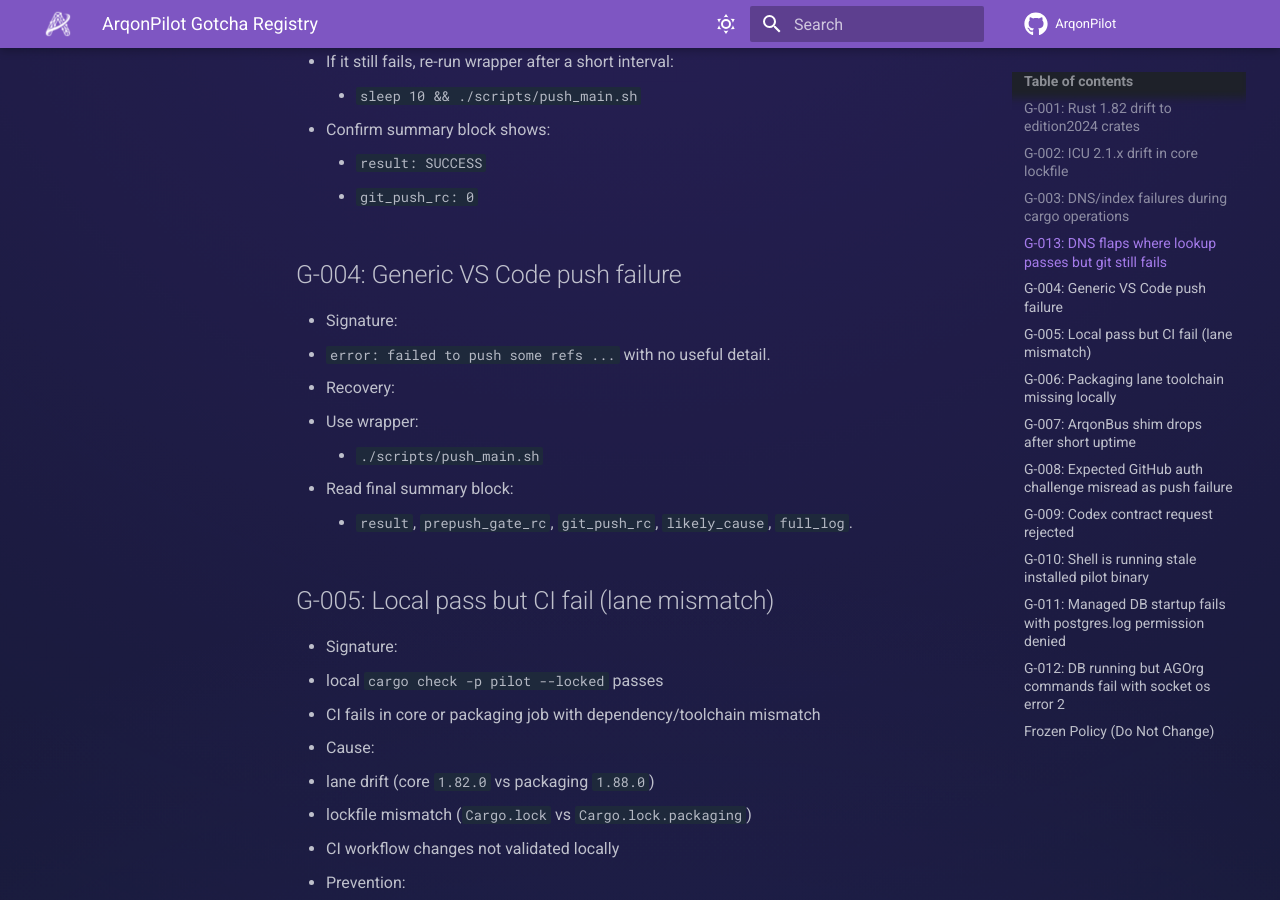
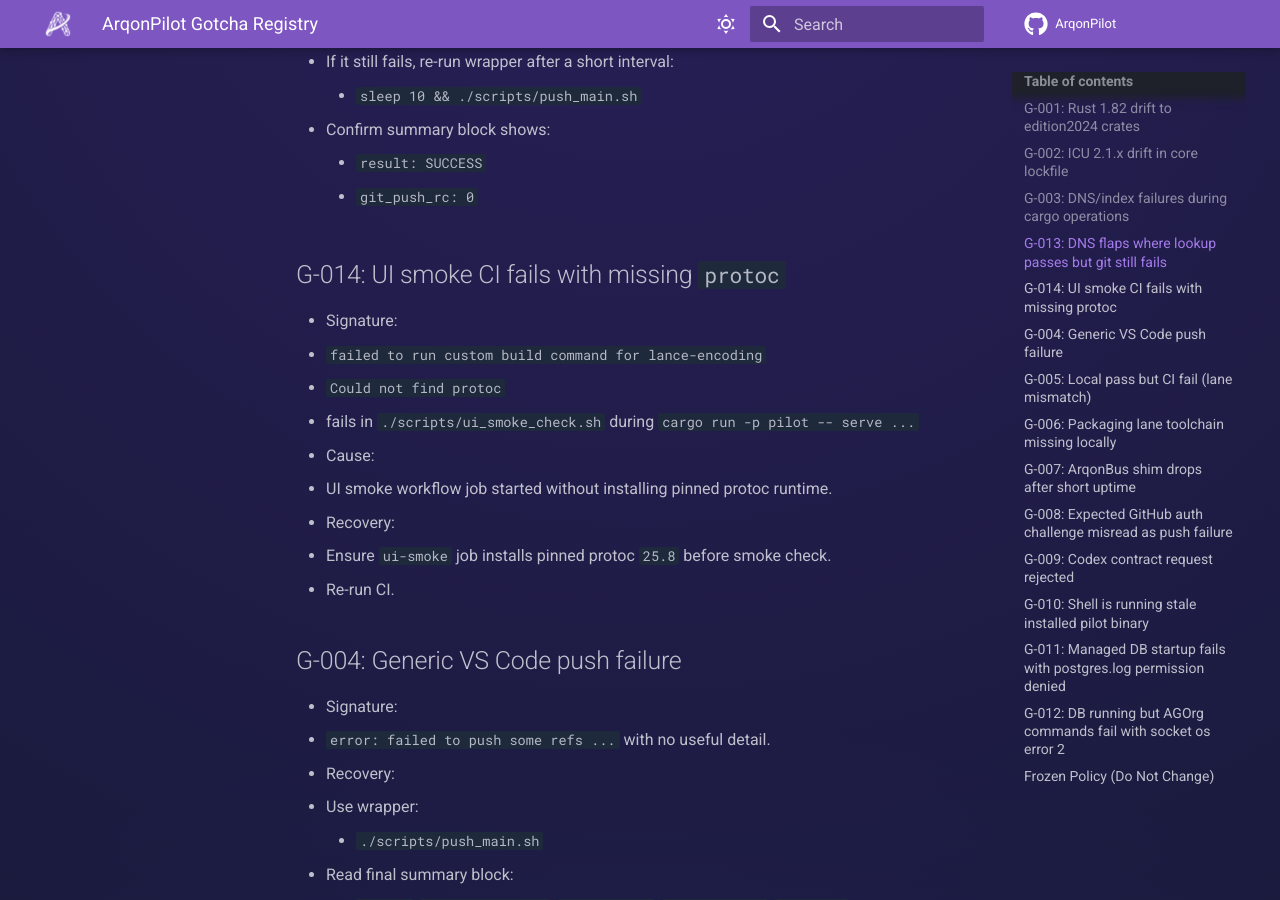
Before and after one commit to novelbytelabs/ArqonPilot, an MkDocs documentation site: the page built from docs/gotcha-registry.md, in a window 1280 px wide and 900 px high, scrolled down 2014 px. Built offline with MkDocs 1.6.1 and Material for MkDocs 9.7.7, drawn with Linux system fonts in a browser that asks for light colours; comment, search, counter and statistics services are not loaded.

Commit message:
fix(ci): install pinned protoc in ui-smoke job

```diff
--- a/docs/gotcha-registry.md
+++ b/docs/gotcha-registry.md
@@ -62,6 +62,18 @@ Keep this file current whenever a new failure class appears.
   3. Confirm summary block shows:
      - `result: SUCCESS`
      - `git_push_rc: 0`
+
+## G-014: UI smoke CI fails with missing `protoc`
+
+- Signature:
+  - `failed to run custom build command for lance-encoding`
+  - `Could not find protoc`
+  - fails in `./scripts/ui_smoke_check.sh` during `cargo run -p pilot -- serve ...`
+- Cause:
+  - UI smoke workflow job started without installing pinned protoc runtime.
+- Recovery:
+  1. Ensure `ui-smoke` job installs pinned protoc `25.8` before smoke check.
+  2. Re-run CI.
 
 ## G-004: Generic VS Code push failure
 
```
Also changed, not shown: 1 other file.
